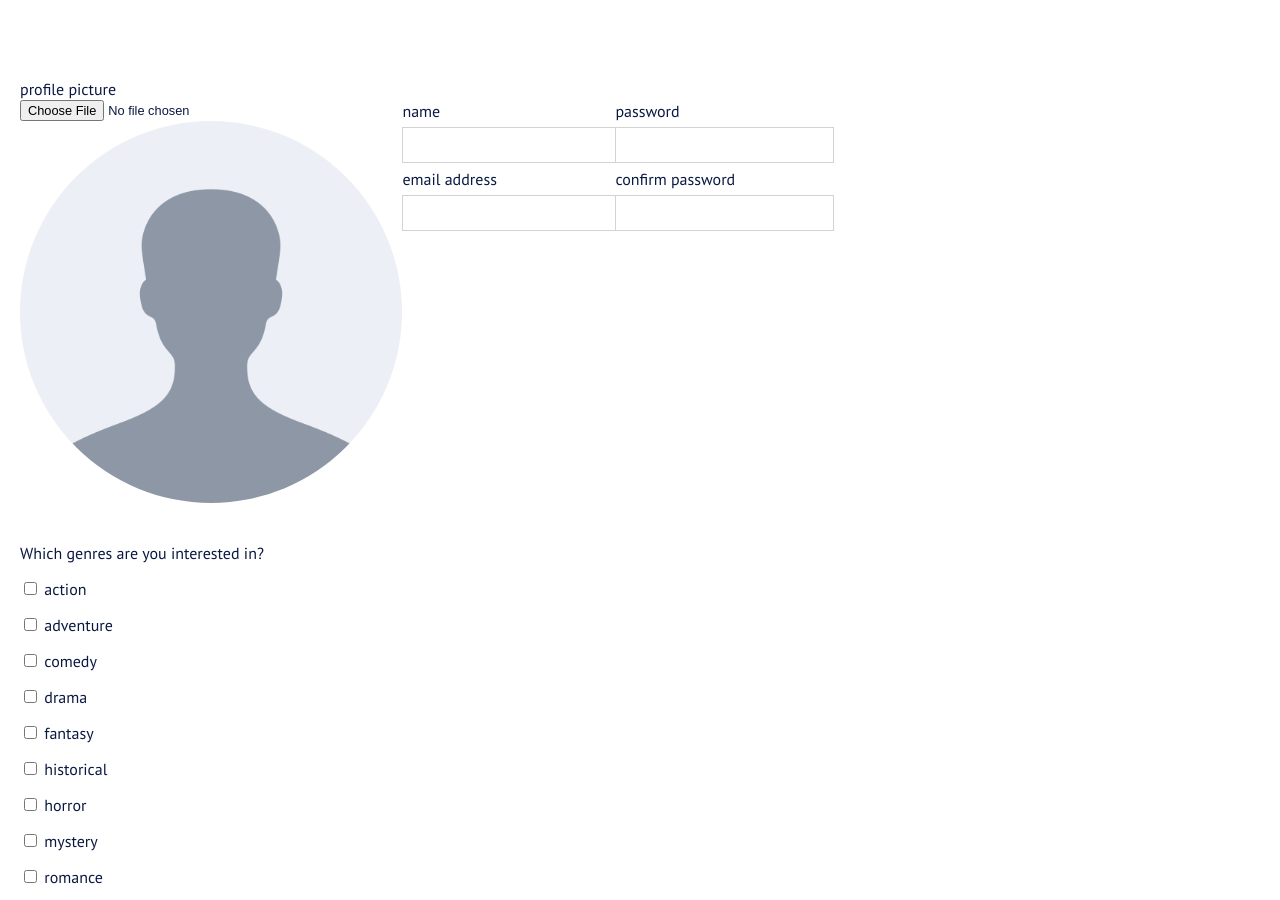
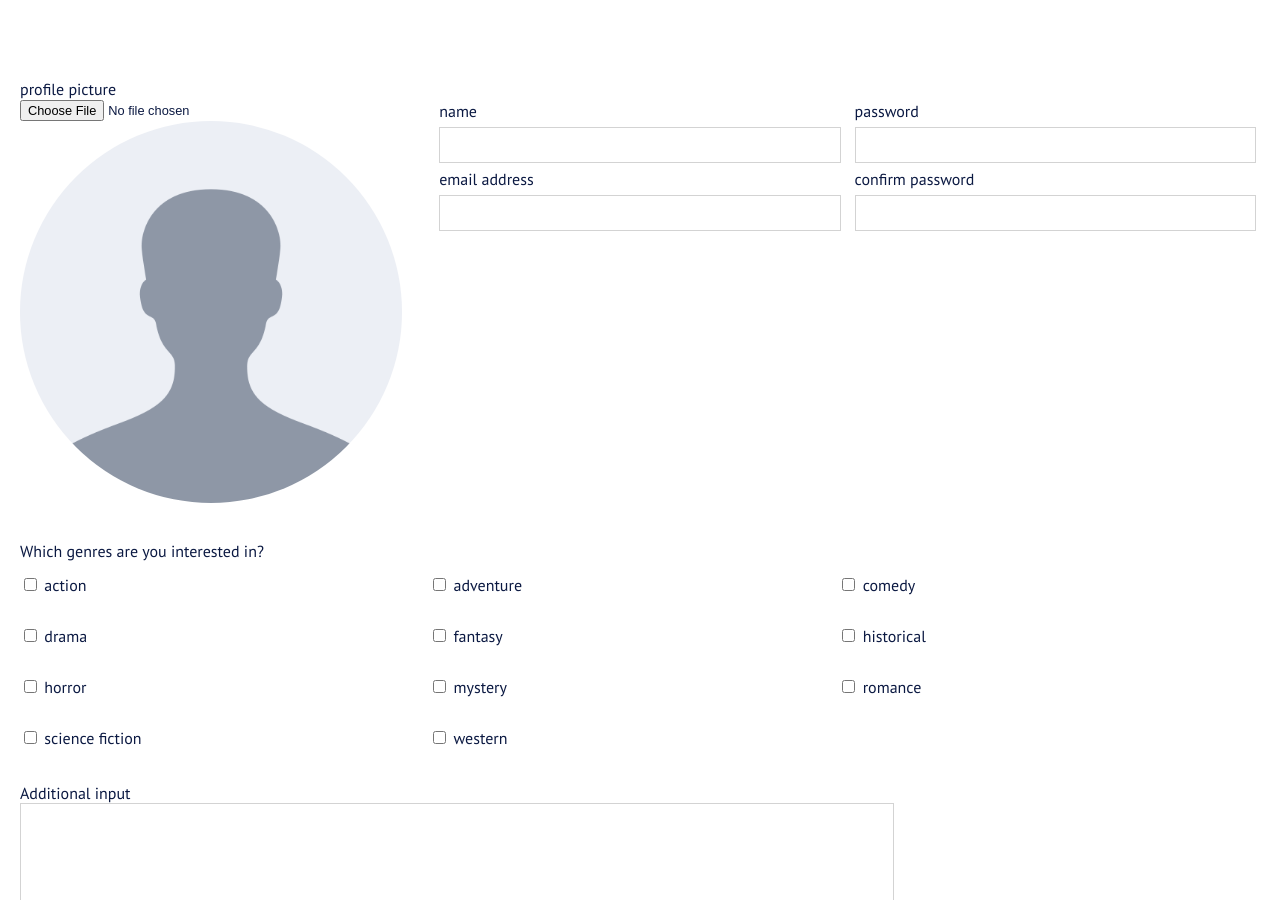
Before and after one commit to jason-tuttle/tiy-week-two-project, a plain HTML site: page join/index.html in a window 1280 px wide. Shown: the part 216-1116 px from the top of the page. Drawn offline with Linux system fonts and the light colour scheme.

Commit message:
desktop styled

```diff
--- a/css/main.css
+++ b/css/main.css
@@ -4,6 +4,7 @@
   --------  DEFAULT (MOBILE) STYLES --------
 */
 body {
+  width: 100vw;
   margin: 0;
   padding: 0;
   color: #0b1942;
@@ -375,6 +376,9 @@ input[type="submit"] {
   .calendar-day {
     height: 8em;
   }
+  .join-form {
+    width: 100%;
+  }
   .form-personal {
     display: flex;
   }
@@ -394,4 +398,24 @@ input[type="submit"] {
     flex-flow: row;
     justify-content: space-around;
   }
+  .profile-info p {
+    padding: 0 10px;
+    flex: 1 1 auto;
+  }
+  .form-interests {
+    line-height: 1rem;
+    display: flex;
+    flex-flow: row wrap;
+    /*height: 50vw;*/
+  }
+  .form-interests p {
+    flex: 0 1 33%;
+  }
+  .form-interests > label {
+    flex: 1 0 100%;
+  }
+  textarea {
+    width: 70%;
+    border: 1px solid lightgrey;
+  }
 }
```
